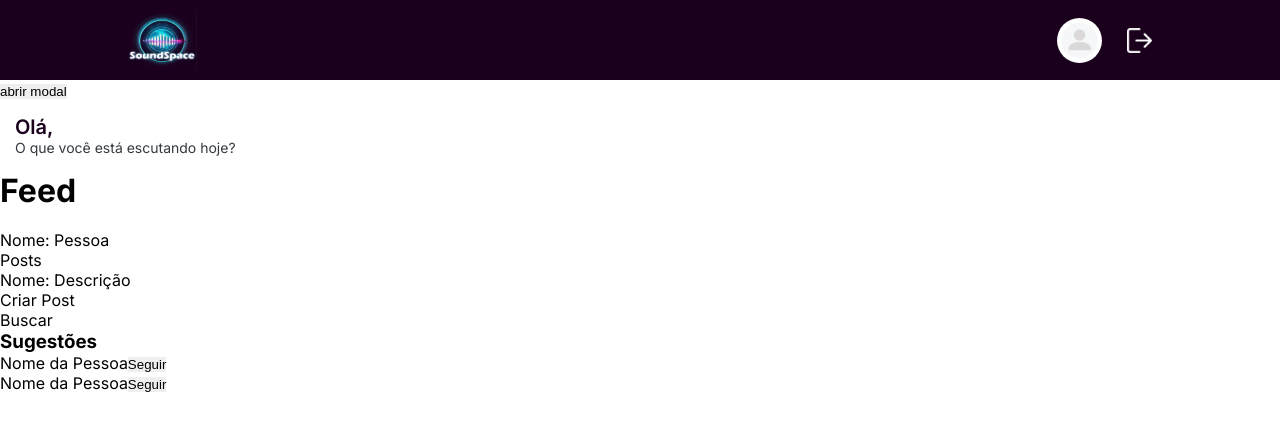
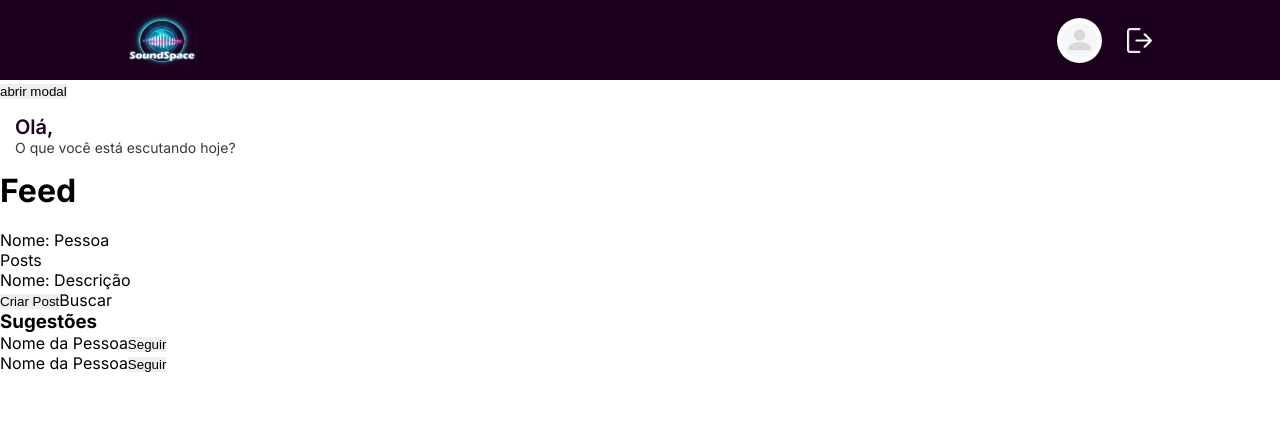
Before and after one commit to SoundSpaceKenzie/SoundSpace, a React (Vite) app: page /dashboard in a window 1280 px wide. Shown: the top 430 px of the page. Built offline with nearby package versions, Linux system fonts and the light colour scheme.

Commit message:
feat: fixing a li tag inside the dashboard

```diff
--- a/src/Components/Modal/modal.tsx
+++ b/src/Components/Modal/modal.tsx
@@ -25,7 +25,7 @@ export const Modal = ({ modalOpen, setModalOpen }: IProps) => {
         <ModalStyled className='main__container'>
           <form className='modal__form'>
             <div className='header__form'>
-            <h1 className='title__form'>Cadastrar Post</h1>
+            <h1 className='title__form'>Criar Post</h1>
             <button className='close__button'
               onClick={() => setModalOpen(false)}
             >
--- a/src/pages/DashBoard/index.tsx
+++ b/src/pages/DashBoard/index.tsx
@@ -11,8 +11,8 @@ export const DashBoard = () => {
     <StyledDashboard>
       <Header />
       <main>
-        <Modal setModalOpen={setModalOpen} modalOpen={modalOpen}/>
-        <button onClick={()=> setModalOpen(true)}> abrir modal </button>
+        <Modal setModalOpen={setModalOpen} modalOpen={modalOpen} />
+        <button onClick={() => setModalOpen(true)}> abrir modal </button>
         <UserTitle />
         <h1>Feed</h1>
         <ul>
@@ -32,8 +32,10 @@ export const DashBoard = () => {
 
       <aside>
         <ul>
-          <li>Criar Post</li>
-          <li>Buscar</li>
+          <li>
+            <button> Criar Post </button>
+            <span>Buscar</span>
+          </li>
         </ul>
       </aside>
       <aside>
```
